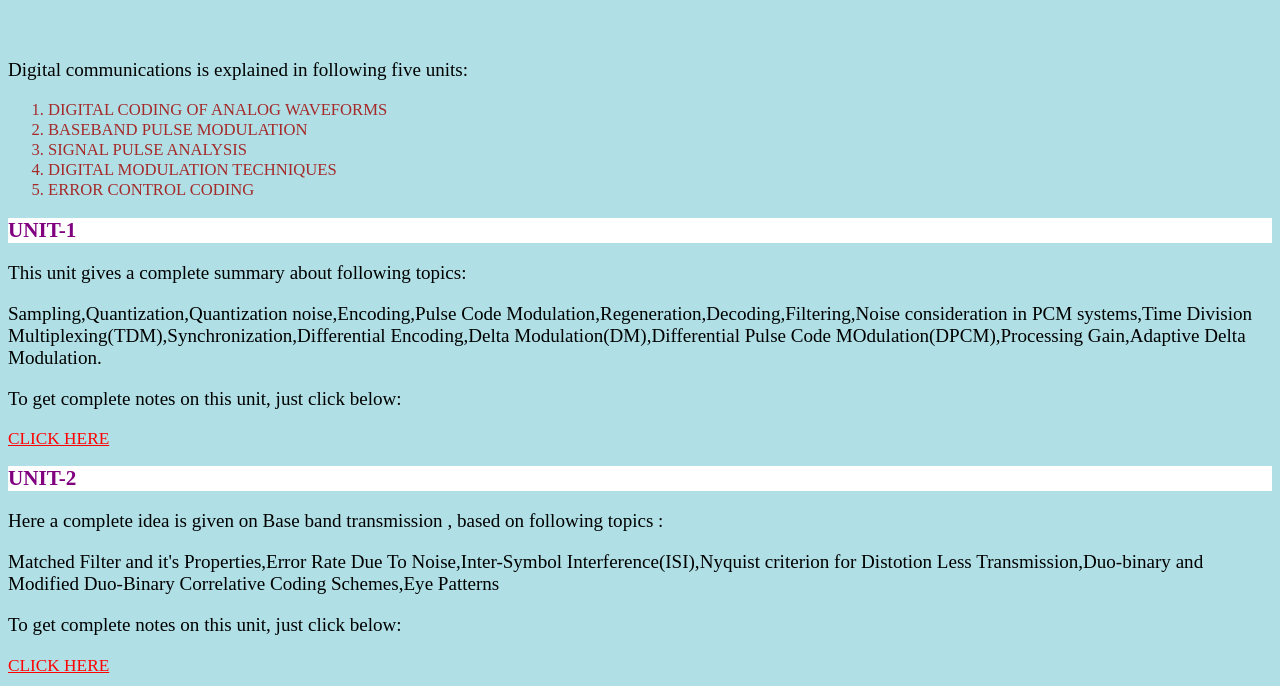
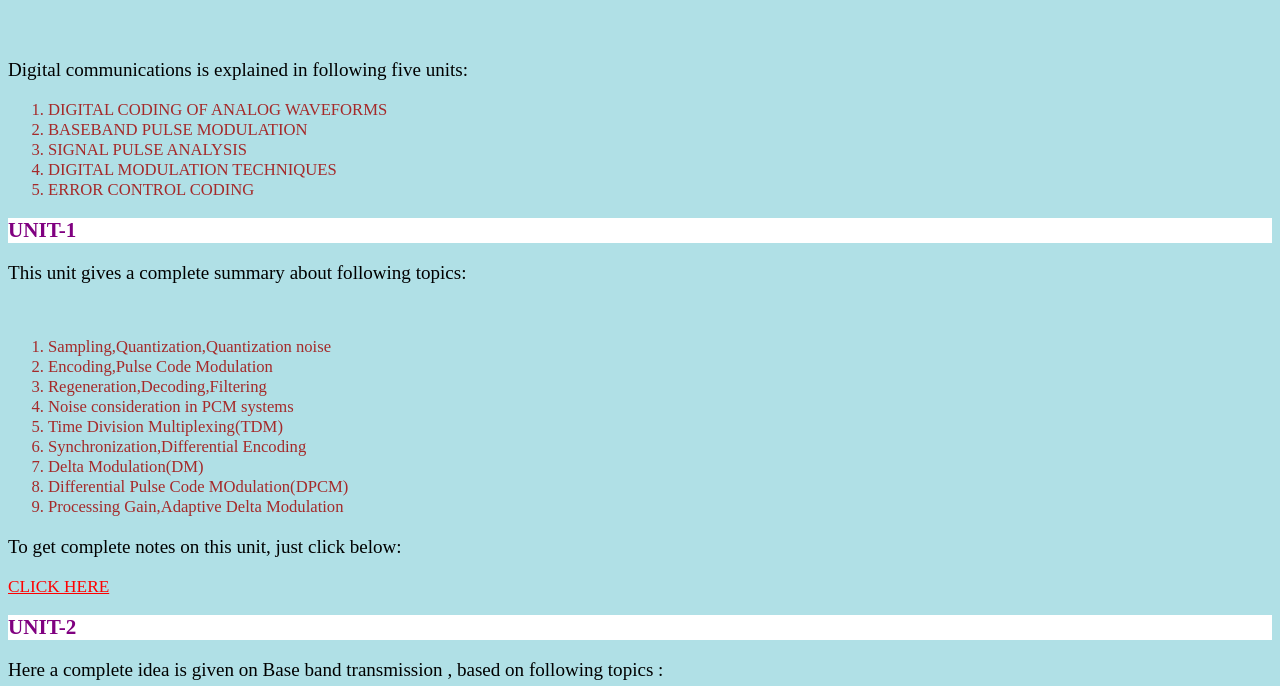
Before and after one commit to mukkalaanupriya/Digital-Communications, a plain HTML site: page index.html in a window 1280 px wide. Shown: the part 114-800 px from the top of the page. Drawn offline with Linux system fonts and the light colour scheme.

Commit message:
Update index.html

```diff
--- a/index.html
+++ b/index.html
@@ -13,6 +13,7 @@
 <body>
 
 <div>
+
 <div >
 <br/>
 <h1>DIGITAL COMMUNICATIONS</h1>
@@ -32,6 +33,7 @@
   <li>SIGNAL PULSE ANALYSIS</li>
   <li>DIGITAL MODULATION TECHNIQUES</li>
   <li>ERROR CONTROL CODING</li>
+</ol>
 
 </div>
 
@@ -40,8 +42,20 @@
 <h2>UNIT-1</h2>
 
 <P>This unit gives a complete summary about following topics:</p>
+<br/>
 
-<p>Sampling,Quantization,Quantization noise,Encoding,Pulse Code Modulation,Regeneration,Decoding,Filtering,Noise consideration in PCM systems,Time Division Multiplexing(TDM),Synchronization,Differential Encoding,Delta Modulation(DM),Differential Pulse Code MOdulation(DPCM),Processing Gain,Adaptive Delta Modulation.</p>
+<ol>
+     <li>Sampling,Quantization,Quantization noise</li>
+      <li>Encoding,Pulse Code Modulation</li>
+      <li>Regeneration,Decoding,Filtering</li>
+      <li>Noise consideration in PCM systems</li>
+      <li>Time Division Multiplexing(TDM)</li>
+      <li>Synchronization,Differential Encoding</li>
+      <li>Delta Modulation(DM)</li>
+      <li>Differential Pulse Code MOdulation(DPCM)</li>
+      <li>Processing Gain,Adaptive Delta Modulation</li>
+
+</ol>
 
 <p>To get complete notes on this unit, just click below:</p>
 
```
